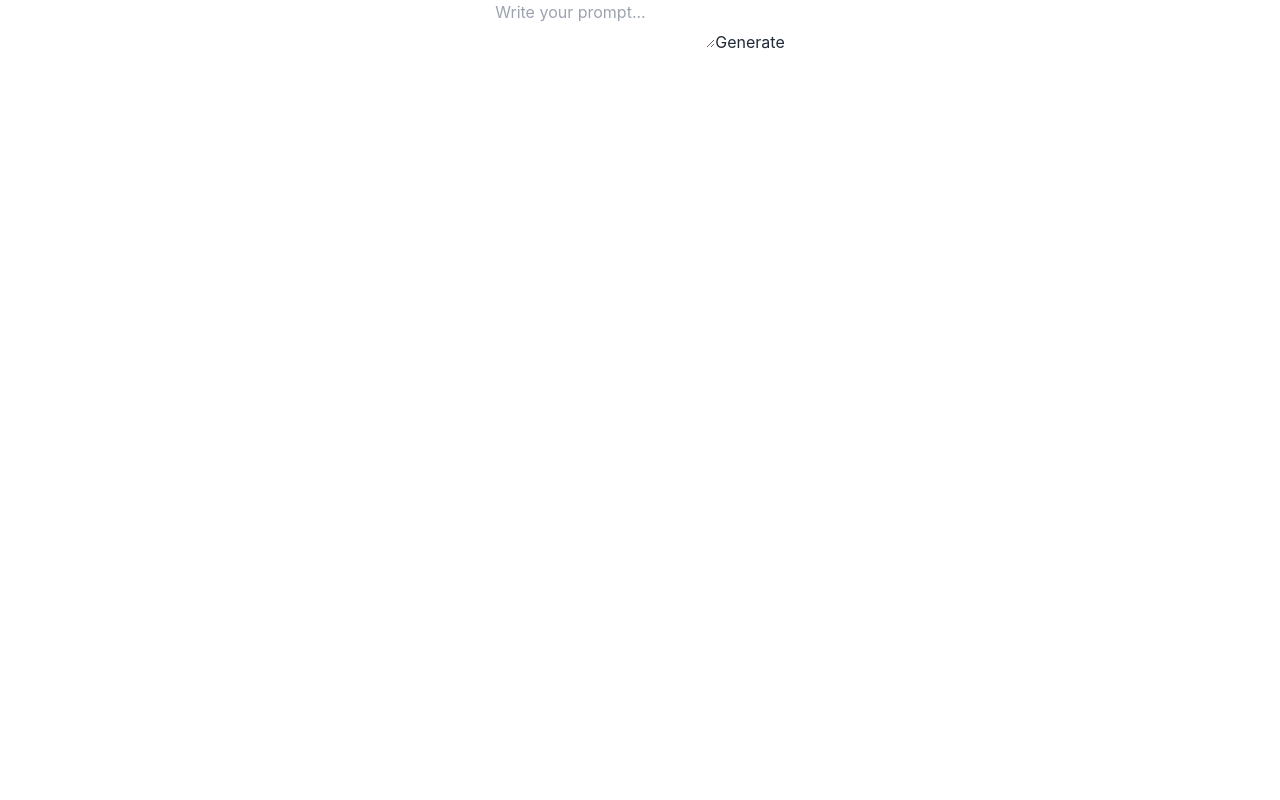
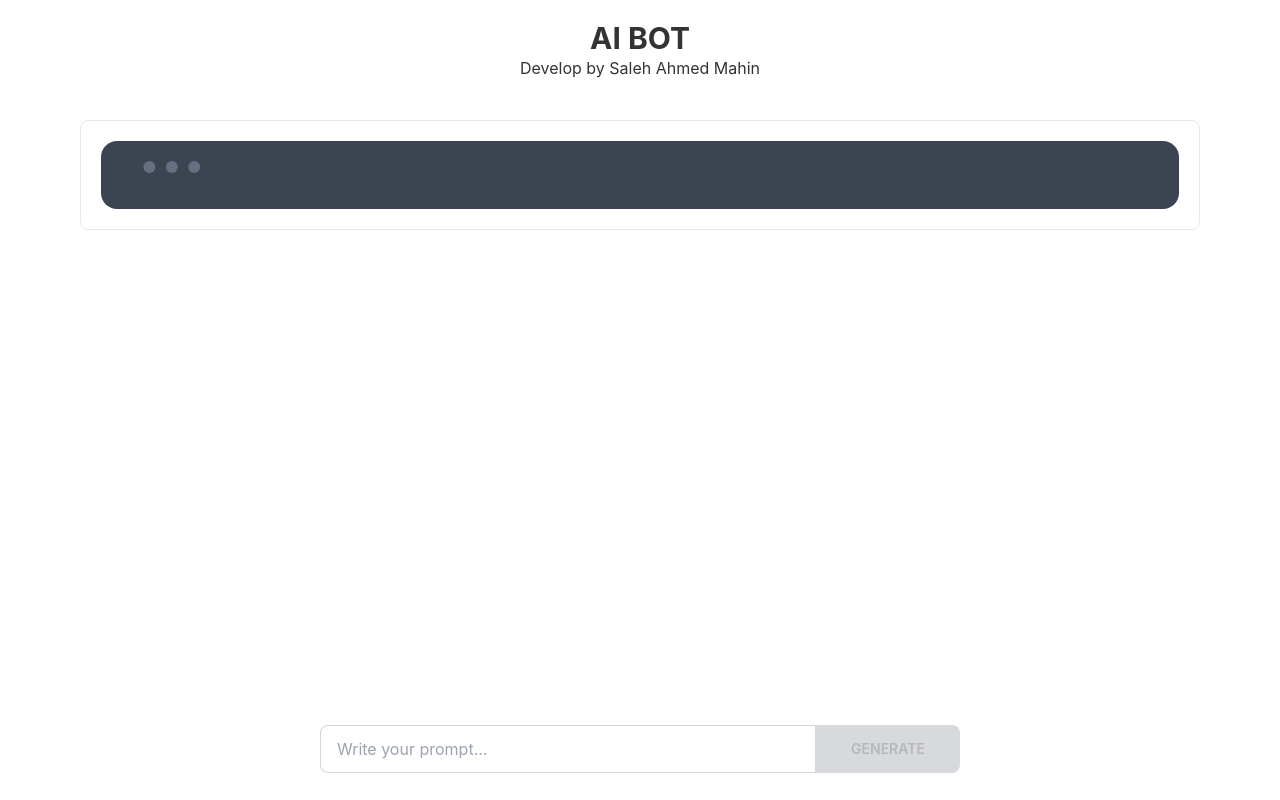
Before and after one commit to SalehAhmed19/AI_BOT, a React (Create React App) app in the folder client/: page / in a window 1280 px wide. Built offline with nearby package versions, Linux system fonts and the light colour scheme.

Commit message:
style added

```diff
--- a/client/src/App.js
+++ b/client/src/App.js
@@ -1,6 +1,7 @@
 import { useState } from "react";
 import "./App.css";
 import { Configuration, OpenAIApi } from "openai";
+
 function App() {
   const apiKey = process.env.REACT_APP_MY_ENVIRONMENT_VARIABLE;
   const configuration = new Configuration({
@@ -19,9 +20,10 @@ function App() {
         model: "text-davinci-003",
         prompt: prompt,
         temperature: 0.5,
-        max_tokens: 100,
+        max_tokens: 200,
       });
       setResult(response.data.choices[0].text);
+      setPrompt("");
     } catch (error) {
       console.error(error);
     }
@@ -29,16 +31,36 @@ function App() {
   };
 
   return (
-    <div className="App">
-      <textarea
-        value={prompt}
-        onChange={(e) => setPrompt(e.target.value)}
-        placeholder="Write your prompt..."
-      ></textarea>
-      <button onClick={handleClick} disabled={loading || prompt.length === 0}>
-        {loading ? "Generating..." : "Generate"}
-      </button>
-      <pre>{result}</pre>
+    <div className="">
+      <h2 className="text-3xl font-bold text-center mt-5">AI BOT</h2>
+      <p className="text-center">Develop by Saleh Ahmed Mahin</p>
+      <div className="border mx-20 my-10 p-5 rounded-lg">
+        <pre style={{ whiteSpace: "pre-wrap" }} className="mockup-code px-5">
+          {result}
+        </pre>
+      </div>
+      <div className="flex justify-center btm-nav w-1/2 mx-auto my-5">
+        <div className="form-control w-1/2">
+          <div className="input-group my-10">
+            <input
+              type="text"
+              value={prompt}
+              onChange={(e) => {
+                setPrompt(e.target.value);
+              }}
+              placeholder="Write your prompt..."
+              className="input input-bordered w-full"
+            />
+            <button
+              onClick={handleClick}
+              disabled={loading || prompt.length === 0}
+              className="btn btn-square w-36"
+            >
+              {loading ? "Generating..." : "Generate"}
+            </button>
+          </div>
+        </div>
+      </div>
     </div>
   );
 }
--- a/client/tailwind.config.js
+++ b/client/tailwind.config.js
@@ -4,5 +4,20 @@ module.exports = {
   theme: {
     extend: {},
   },
+  daisyui: {
+    themes: [
+      {
+        mytheme: {
+          primary: "#26075e",
+          secondary: "#f6d860",
+          accent: "#37cdbe",
+          neutral: "#3d4451",
+          "base-100": "#ffffff",
+        },
+      },
+      "dark",
+      "cupcake",
+    ],
+  },
   plugins: [require("daisyui")],
 };
```
